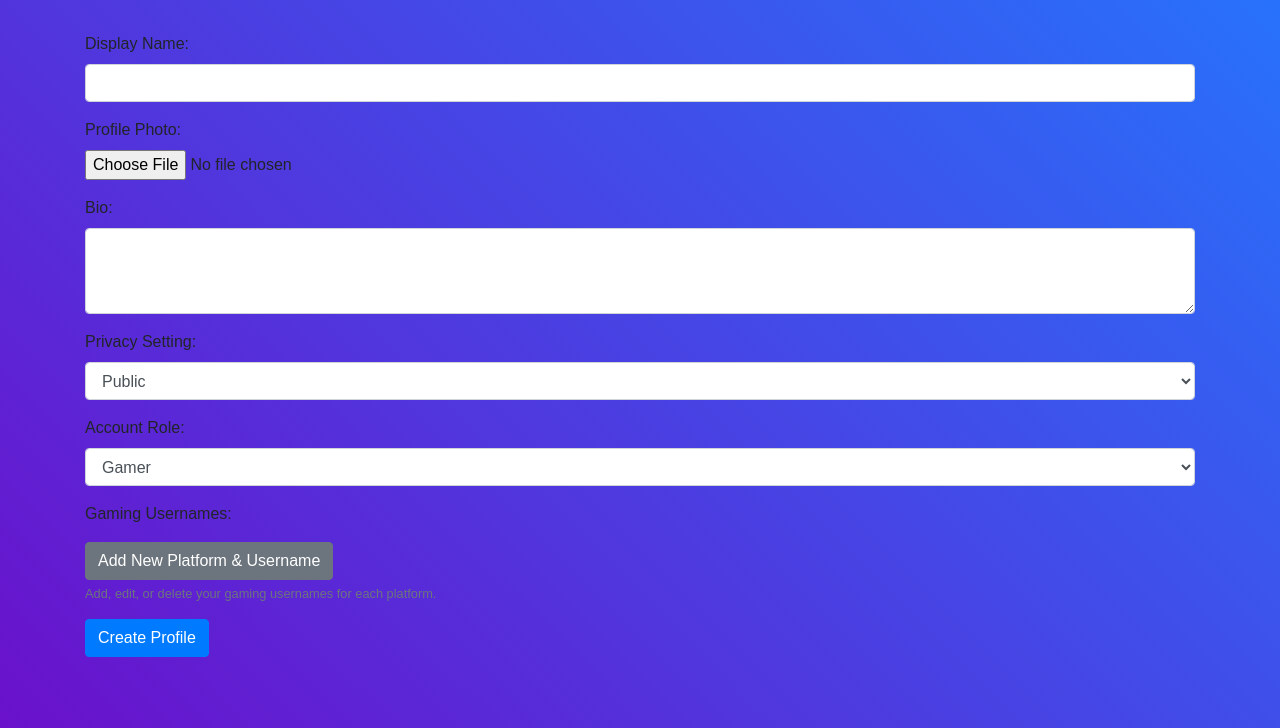
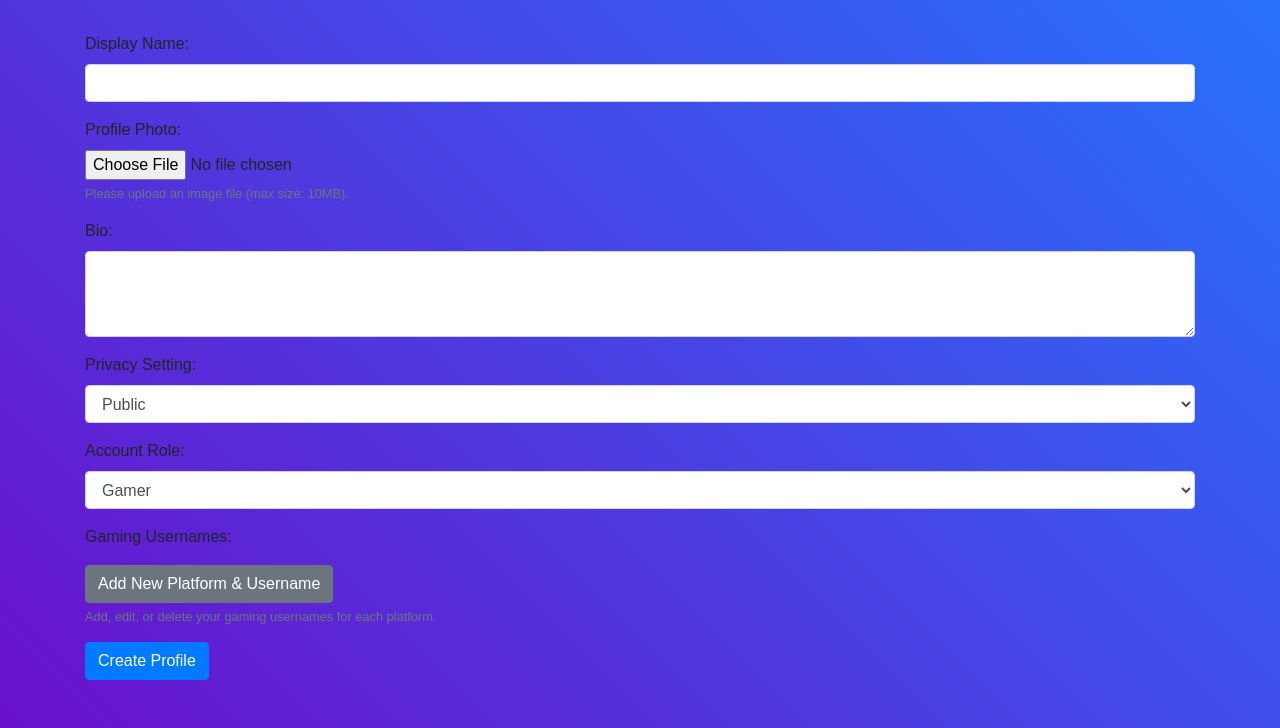
Before and after one commit to gcivil-nyu-org/fall24-monday-team1, a Django app: page /create-profile/create/ in a window 1280 px wide. Shown: the part 72-800 px from the top of the page. Run offline with Django 5.2, Linux system fonts and the light colour scheme; a user stored in the database is signed in; data comes from the database, SQL or seed files in the repository; some libraries are stand-ins or nearby versions.

Commit message:
add constraint in profile creation and edition fix #171; add constraint in event edition and creation fix #188;

```diff
--- a/createUserProfile/templates/create_profile.html
+++ b/createUserProfile/templates/create_profile.html
@@ -53,7 +53,9 @@
             </div>
             <div class="form-group">
                 <label for="profile_photo">Profile Photo:</label>
-                <input type="file" class="form-control-file" id="profile_photo" name="profile_photo">
+                <input type="file" class="form-control-file" id="profile_photo" name="profile_photo"
+                       accept="image/jpeg, image/png, image/gif" required>
+                <small class="form-text text-muted">Please upload an image file (max size: 10MB).</small>
             </div>
             <div class="form-group">
                 <label for="bio">Bio:</label>
@@ -99,4 +101,13 @@
         </form>
     </div>
 </body>
+<script>
+    document.getElementById('profile_photo').addEventListener('change', function() {
+        const file = this.files[0];
+        if (file && file.size > 10 * 1024 * 1024) { // 10 MB in bytes
+            alert("File size must be under 10 MB.");
+            this.value = ''; // Clear the input
+        }
+    });
+</script>
 </html>
--- a/events/templates/events/create_event.html
+++ b/events/templates/events/create_event.html
@@ -50,6 +50,12 @@
         function validateDates() {
             const startTime = new Date(document.getElementById('eventStartTime').value);
             const endTime = new Date(document.getElementById('eventEndTime').value);
+            const now = new Date();
+
+            if (startTime < now) {
+                alert('Start Time must be in the future.');
+                return false;
+            }
             if (endTime <= startTime) {
                 alert('End Time must be later than Start Time.');
                 return false;
--- a/events/templates/events/edit_event.html
+++ b/events/templates/events/edit_event.html
@@ -50,6 +50,11 @@
         function validateDates() {
             const startTime = new Date(document.getElementById('eventStartTime').value);
             const endTime = new Date(document.getElementById('eventEndTime').value);
+            const now = new Date();
+            if (startTime < now || {{event.start_time}} == document.getElementById('eventStartTime').value) {
+                alert('Start Time must be in the future.');
+                return false;
+            }
             if (endTime <= startTime) {
                 alert('End Time must be later than Start Time.');
                 return false;
```
Also changed, not shown: events/views.py (+6 -4 lines), userProfile/templates/editProfile.html (+12 -1 lines).
